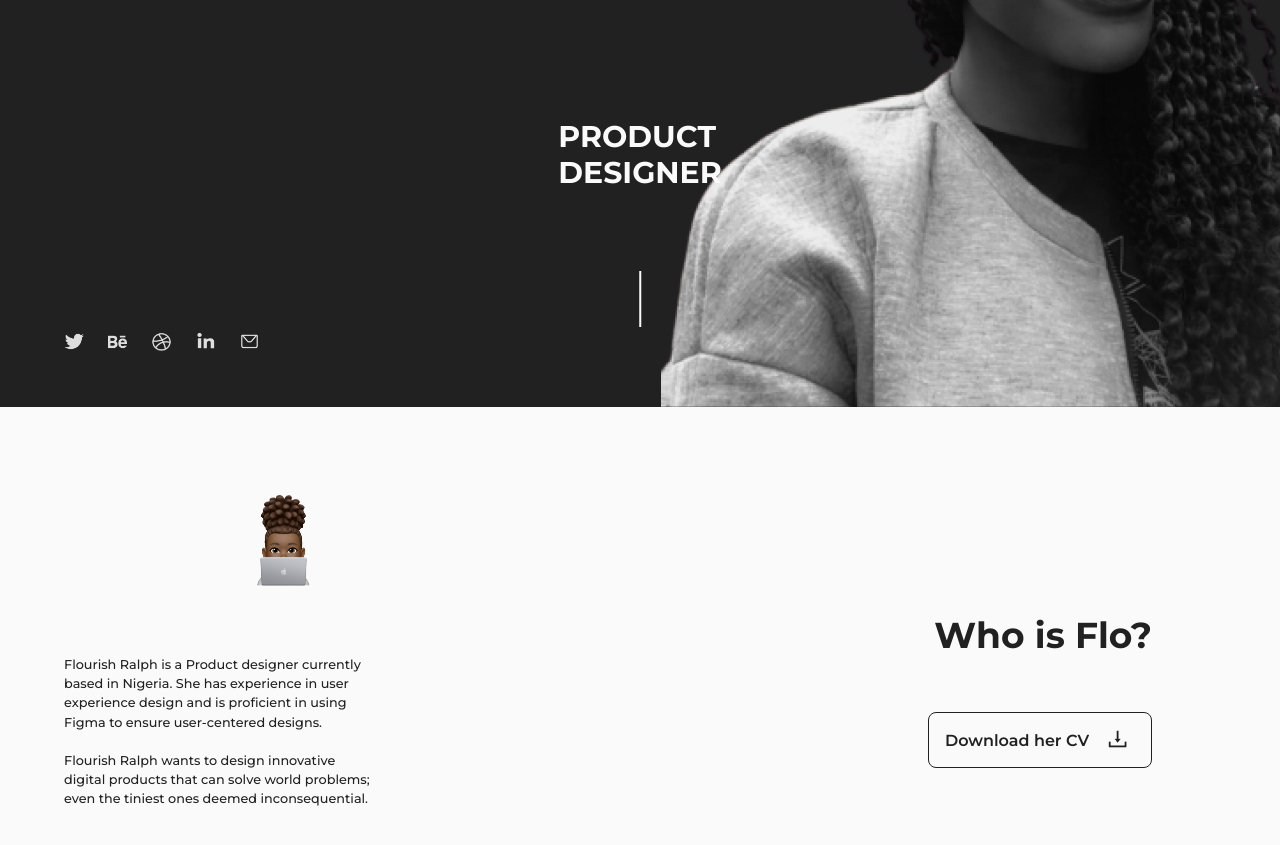
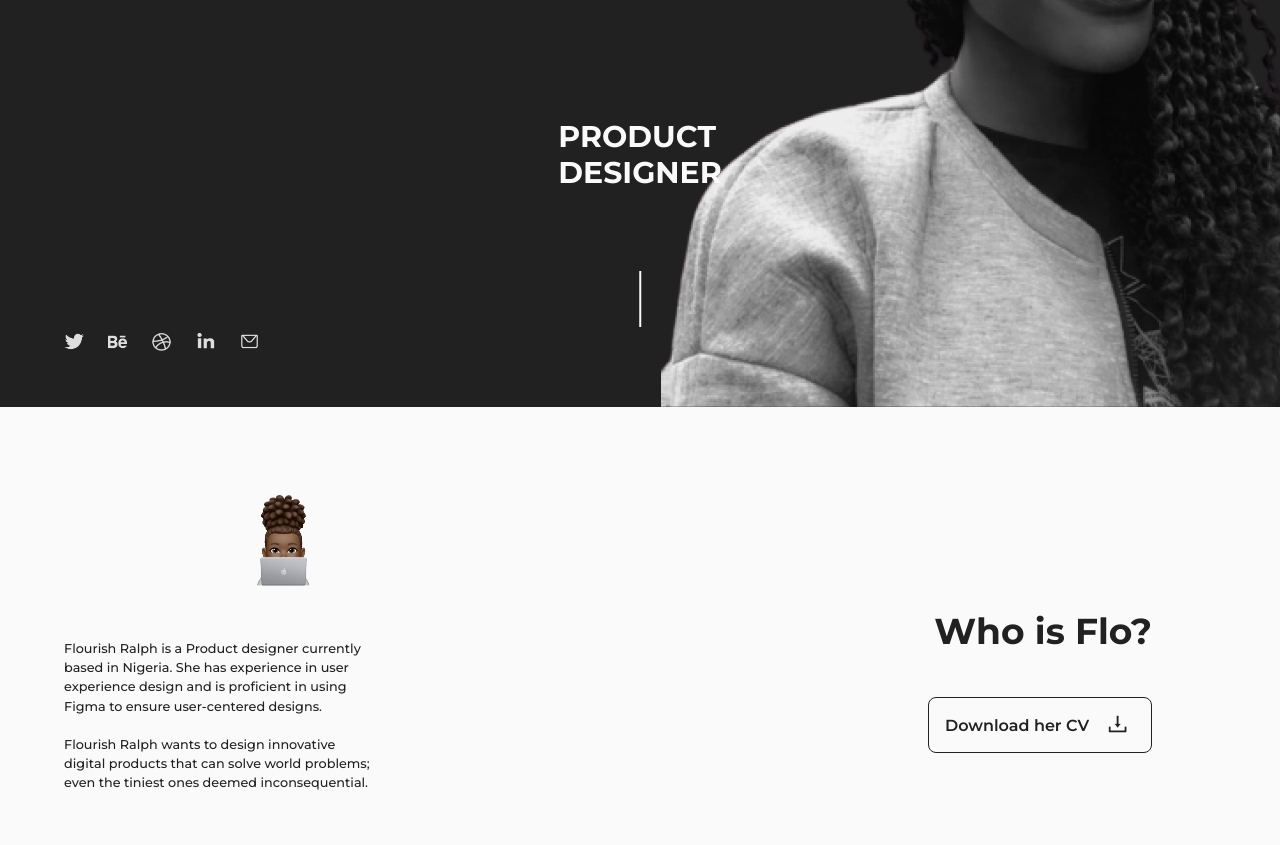
Before and after one commit to deelaurence/flo-react, a React (Vite) app: page / in a window 1280 px wide. Shown: the part 401-1246 px from the top of the page. Built offline with nearby package versions, Linux system fonts and the light colour scheme.

Commit message:
third deployment

```diff
--- a/src/components/WhoIsFlo.jsx
+++ b/src/components/WhoIsFlo.jsx
@@ -18,7 +18,7 @@ const WhoIsFlo = () => {
         </h2>
       </div>
       <div
-        className="self-center pt-10 pb-16 justify-self-center md:ml-[15%] md:mt-12 md:self-start"
+        className="self-center pt-10 pb-12 justify-self-center md:ml-[15%] md:mt-12 md:self-start"
       >
         <img
           className="h-24"
```
